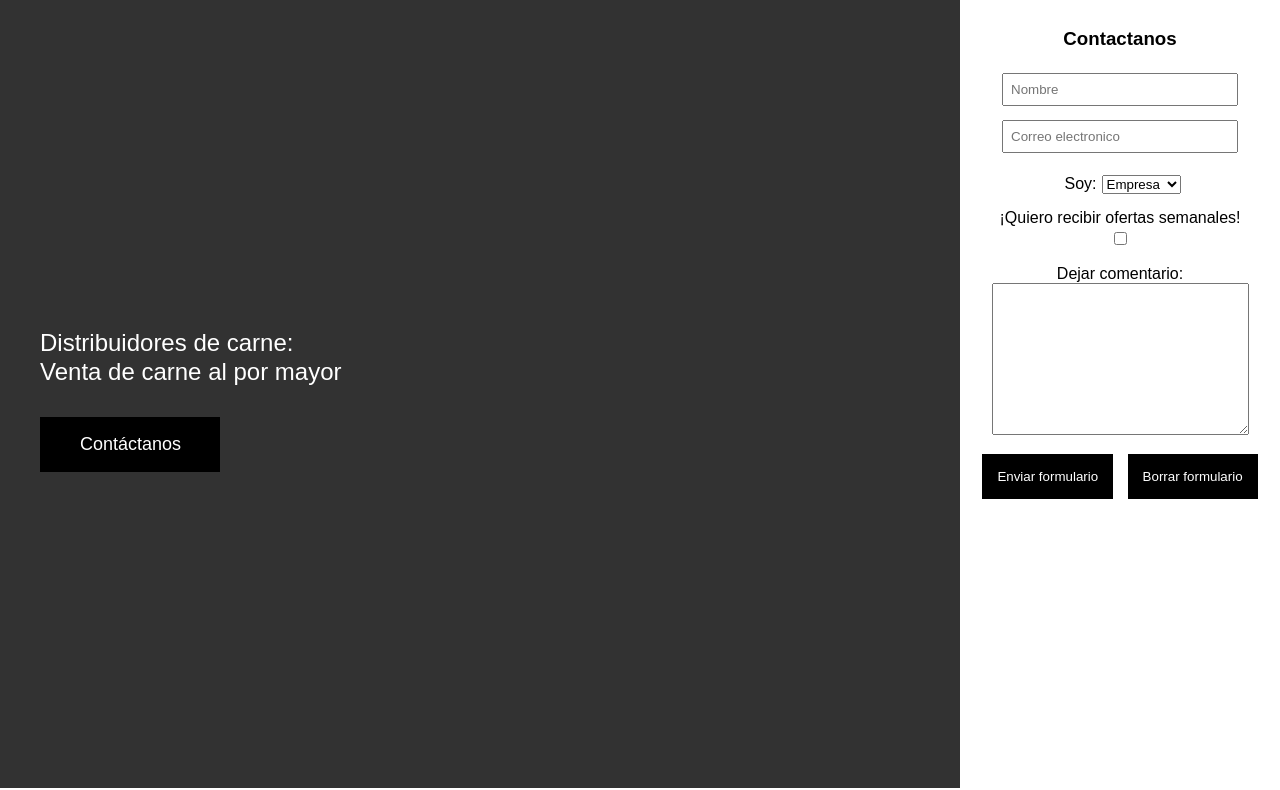
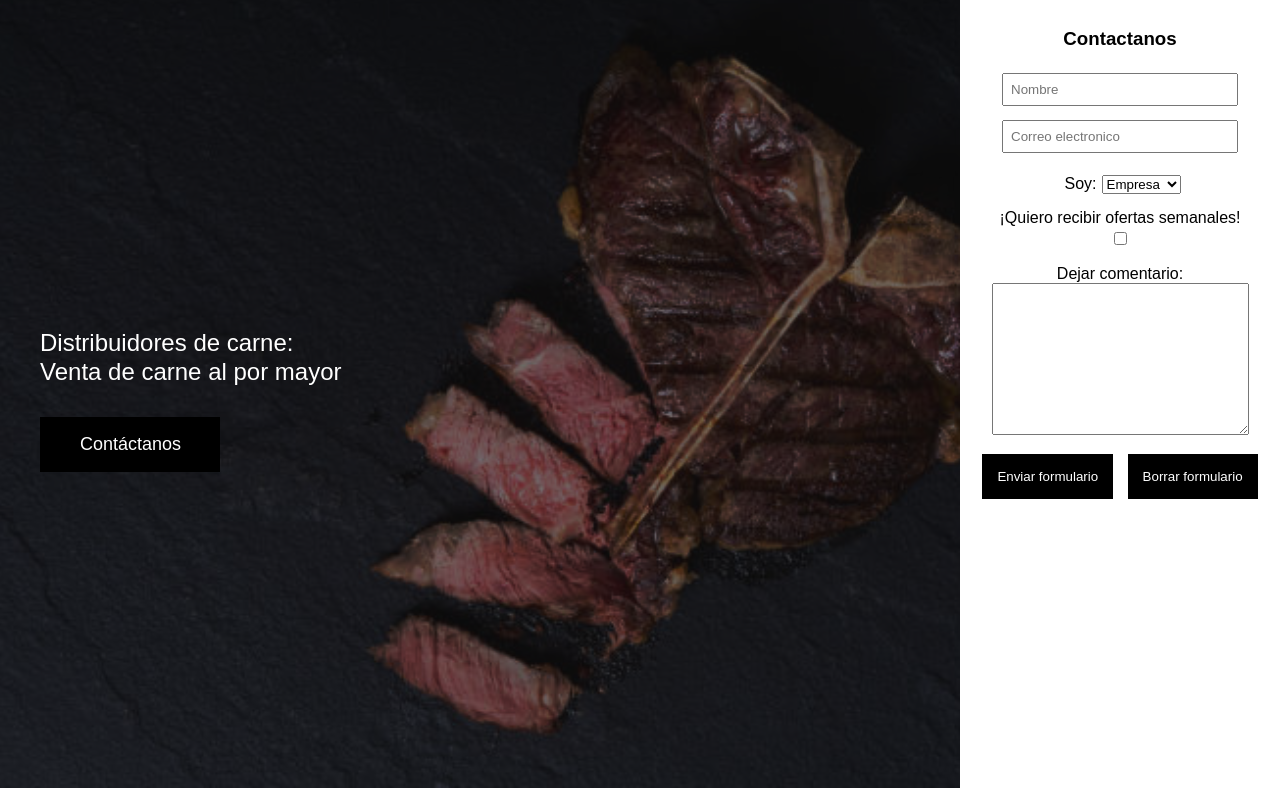
Before and after one commit to Tutealga/mediavillamark, a plain HTML site: page index.html in a window 1280 px wide. Shown: the part 89-879 px from the top of the page. Drawn offline with Linux system fonts and the light colour scheme.

Commit message:
Fondo Index.html corregido

```diff
--- a/css/grid.css
+++ b/css/grid.css
@@ -128,7 +128,7 @@ aside .formContacto{
 }
 
 .banner{
-    background-image: url('images/banner.jpg');
+    background-image: url('/images/banner.jpg');
 }
 
 .bannerCerdo, .bannerVacuno, .bannerEmbutidos {
```
